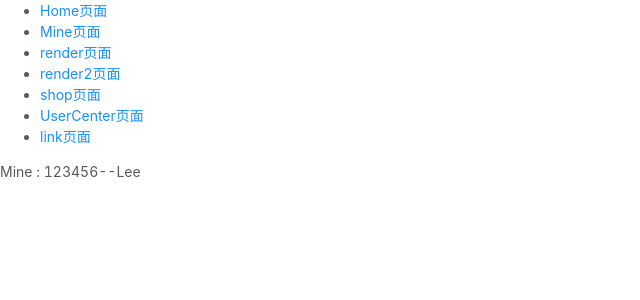
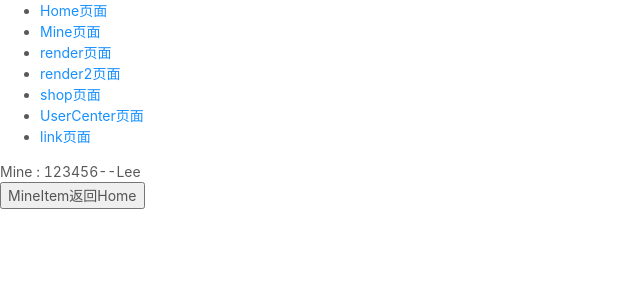
Before and after one commit to CornerYoung/react-app, a React app: page /mine/123456/Lee in a window 1280 px wide. Shown: the top 300 px of the page, without its empty margins (0-640 px from the left). Built offline with nearby package versions, Linux system fonts and the light colour scheme.

Commit message:
高阶组件 withRouter

```diff
--- a/src/pages/Mine.jsx
+++ b/src/pages/Mine.jsx
@@ -1,9 +1,11 @@
 import React from 'react'
+import MineItem from './MineItem'
 
 export default function Mine(props) {
     return (
         <div>
             Mine : {props.match.params.id}--{props.match.params.name}
+            <MineItem />
         </div>
     )
 }
--- /dev/null
+++ b/src/pages/MineItem.jsx
@@ -0,0 +1,22 @@
+import React, { Component } from 'react'
+import { withRouter} from 'react-router-dom'
+
+class MineItem extends Component {
+    /**
+     * 当前组件没有直接被路由管理，所以没有路由对象
+     *
+     * 使用高阶组件 withRouter
+    */
+    goBackHome(){
+        this.props.history.push('/')
+    }
+    render() {
+        return (
+            <div>
+                <button onClick={this.goBackHome.bind(this)}>MineItem返回Home</button>
+            </div>
+        );
+    }
+}
+
+export default withRouter(MineItem)
```
